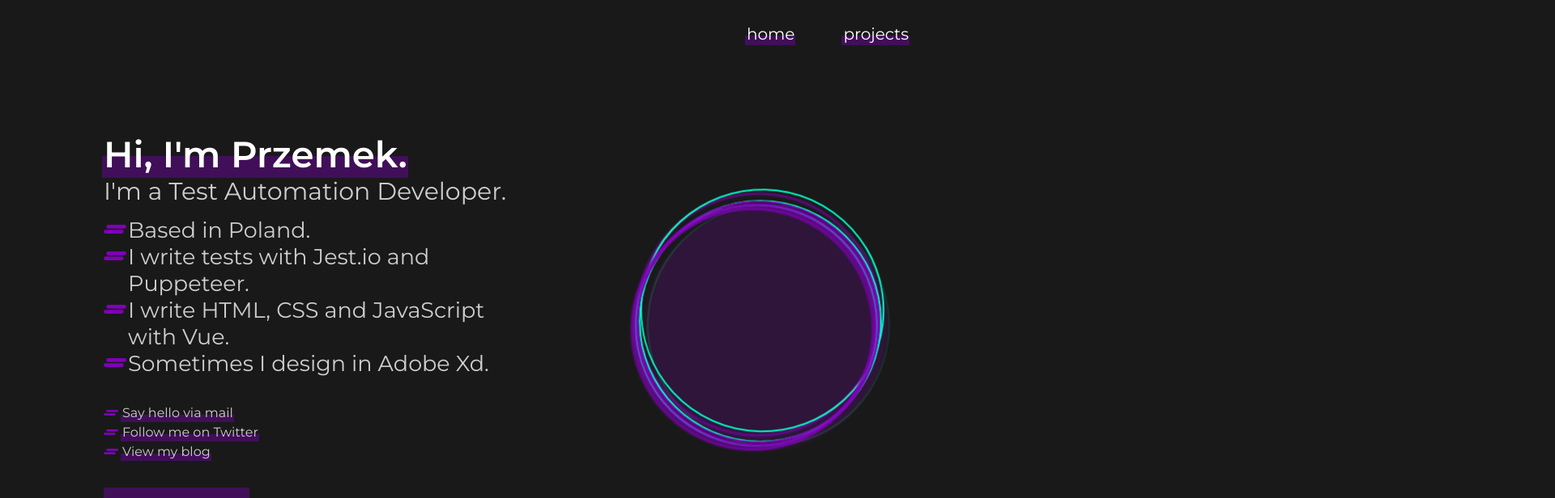
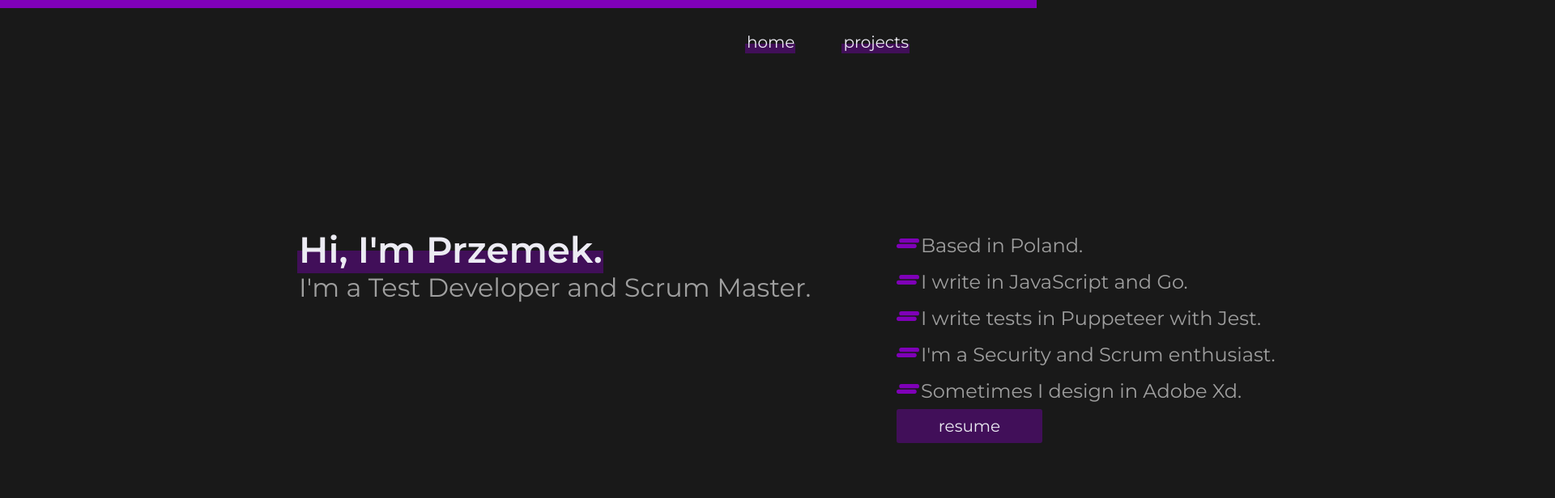
Before and after one commit to Kodziak/portflio, a Vue app: page / in a window 1280 px wide. Shown: the top 616 px of the page at 81% size, 1920 px wide, since content can reach past the window. Built offline with nearby package versions, Linux system fonts and the light colour scheme.

Commit message:
Remaster home, still WIP.

```diff
--- a/public/index.html
+++ b/public/index.html
@@ -23,8 +23,7 @@
   <body>
     <noscript>
       <strong
-        >We're sorry but potrfolio-purple doesn't work properly without JavaScript enabled. Please enable it to
-        continue.</strong
+        >We're sorry but my portfolio doesn't work properly without JavaScript enabled. Please enable it to continue.</strong
       >
     </noscript>
     <div id="app"></div>
--- a/src/App.vue
+++ b/src/App.vue
@@ -1,14 +1,12 @@
 <template>
   <div id="app">
     <header>
+      <div class="line"></div>
       <div class="menu">
         <div class="flex-1"></div>
-        <button
-          class="menu-btn"
-          v-for="btn in btns"
-          :key="btn.id"
-          v-on:click="selectComponent(btn.component, $event)"
-        >{{btn.name}}</button>
+        <button class="menu-btn" v-for="btn in btns" :key="btn.id" v-on:click="selectComponent(btn.component, $event)">
+          {{ btn.name }}
+        </button>
       </div>
     </header>
     <component v-bind:is="selectedComponent"></component>
@@ -28,10 +26,7 @@ export default {
   data() {
     return {
       selectedComponent: "Home",
-      btns: [
-        { id: 1, name: "home", component: "Home" },
-        { id: 2, name: "projects", component: "Projects" }
-      ]
+      btns: [{ id: 1, name: "home", component: "Home" }, { id: 2, name: "projects", component: "Projects" }]
     };
   },
   methods: {
@@ -80,6 +75,12 @@ body {
   flex-grow: 1;
 }
 
+.line {
+  width: 100%;
+  height: 10px;
+  background-color: $shadow-color;
+}
+
 .menu-btn--active {
   font-weight: 600;
 }
@@ -88,25 +89,9 @@ h1,
 h2,
 h3,
 p {
-  color: #cecece;
   display: inline-block;
   margin: 0;
   padding: 0;
-}
-
-h1 {
-  font-size: 45px;
-  font-weight: 600;
-  color: $header-color;
-  position: relative;
-
-  @include mediaSmartfon {
-    font-size: 30px;
-  }
-}
-
-h1:after {
-  @include shadow;
 }
 
 .menu {
--- a/src/components/Home.vue
+++ b/src/components/Home.vue
@@ -2,22 +2,14 @@
   <div class="home">
     <div class="flex-1"></div>
     <div class="home--grid">
-      <div class="home__container">
-        <div class="home__header">
-          <h1>Hi, I'm Przemek.</h1>
-          <br>
-          <h2>I'm a Test Automation Developer.</h2>
-        </div>
-        <div class="home__content">
-          <Description v-for="(content, index) in desc" :key="index" :content="content"/>
-        </div>
-        <div class="home__links">
-          <Link v-for="(contact, index) in contacts" :key="index" :contact="contact"/>
-        </div>
+      <div class="home__header">
+        <h1>Hi, I'm Przemek.</h1>
+        <br />
+        <h2>I'm a Test Developer and Scrum Master.</h2>
+      </div>
+      <div class="home__content">
+        <Description v-for="(content, index) in desc" :key="index" :content="content" />
         <Button :btn="btn">{{ btn.name }}</Button>
-      </div>
-      <div class="home__logo">
-        <img src="../assets/Logo.svg">
       </div>
     </div>
     <div class="flex-1"></div>
@@ -40,20 +32,10 @@ export default {
     return {
       desc: [
         "Based in Poland.",
-        "I write tests with Jest.io and Puppeteer.",
-        "I write HTML, CSS and JavaScript with Vue.",
+        "I write in JavaScript and Go.",
+        "I write tests in Puppeteer with Jest.",
+        "I'm a Security and Scrum enthusiast.",
         "Sometimes I design in Adobe Xd."
-      ],
-      contacts: [
-        {
-          link: "mailto:paczoski.przemyslaw@gmail.com",
-          content: "Say hello via mail"
-        },
-        {
-          link: "https://twitter.com/Kodziakkk",
-          content: "Follow me on Twitter"
-        },
-        { link: "https://floog.me", content: "View my blog" }
       ],
       btn: {
         name: "resume",
@@ -74,9 +56,24 @@ export default {
   flex-direction: column;
 }
 
+h1 {
+  font-size: 45px;
+  font-weight: 600;
+  color: $header-color;
+  position: relative;
+
+  @include mediaSmartfon {
+    font-size: 30px;
+  }
+}
+
+h1:after {
+  @include shadow;
+}
+
 h2 {
   color: $text-color;
-  font-size: 30px;
+  font-size: 32px;
   font-weight: 400;
 
   @include mediaSmartfon {
@@ -85,8 +82,8 @@ h2 {
 }
 
 h3 {
-  font-size: 27px;
   color: $text-color;
+  font-size: 24px;
   font-weight: 400;
 
   @include mediaSmartfon {
@@ -94,35 +91,23 @@ h3 {
   }
 }
 
-img {
-  margin: auto 5px auto 0;
-}
-
 .home--grid {
   display: grid;
-  grid-template-columns: 10% 40% 40% 10%;
+  grid-template-columns: 230px repeat(12, 107px) 230px;
+  grid-column-gap: 16px;
 
   @include mediaSmartfon {
     grid-template-columns: 7% 86% 7%;
   }
 
-  .home__container {
-    grid-column-start: 2;
+  .home__header {
+    grid-column-start: 3;
+    grid-column-end: 9;
   }
 
-  .home__logo {
-    grid-column-start: 3;
-    display: flex;
-    justify-content: flex-end;
-
-    @include mediaSmartfon {
-      display: none;
-    }
-
-    img {
-      margin: auto 0 auto auto;
-      animation: spin 4s linear infinite;
-    }
+  .home__content {
+    grid-column-start: 9;
+    grid-column-end: 15;
   }
 }
 
@@ -133,15 +118,4 @@ img {
     text-align: center;
   }
 }
-
-.home__content {
-  margin: 35px 0;
-  flex-direction: column;
-  margin: 13px 0;
-}
-
-.home__links {
-  color: $text-color;
-  margin: 35px 0;
-}
 </style>
--- a/src/components/_config.scss
+++ b/src/components/_config.scss
@@ -1,6 +1,6 @@
 $background-color: #191919;
-$header-color: white;
-$text-color: #cecece;
+$header-color: #ecebf3;
+$text-color: #9f9f9f;
 $shadow-color-opacity: rgba(126, 0, 184, 0.4);
 $shadow-color: #7f00b8;
 
--- a/src/components/homeComponents/Description.vue
+++ b/src/components/homeComponents/Description.vue
@@ -19,6 +19,7 @@ h3 {
   position: relative;
   width: calc(100% - 30px);
   left: 30px;
+  margin: 8px 0;
 }
 
 h3::before {
```
